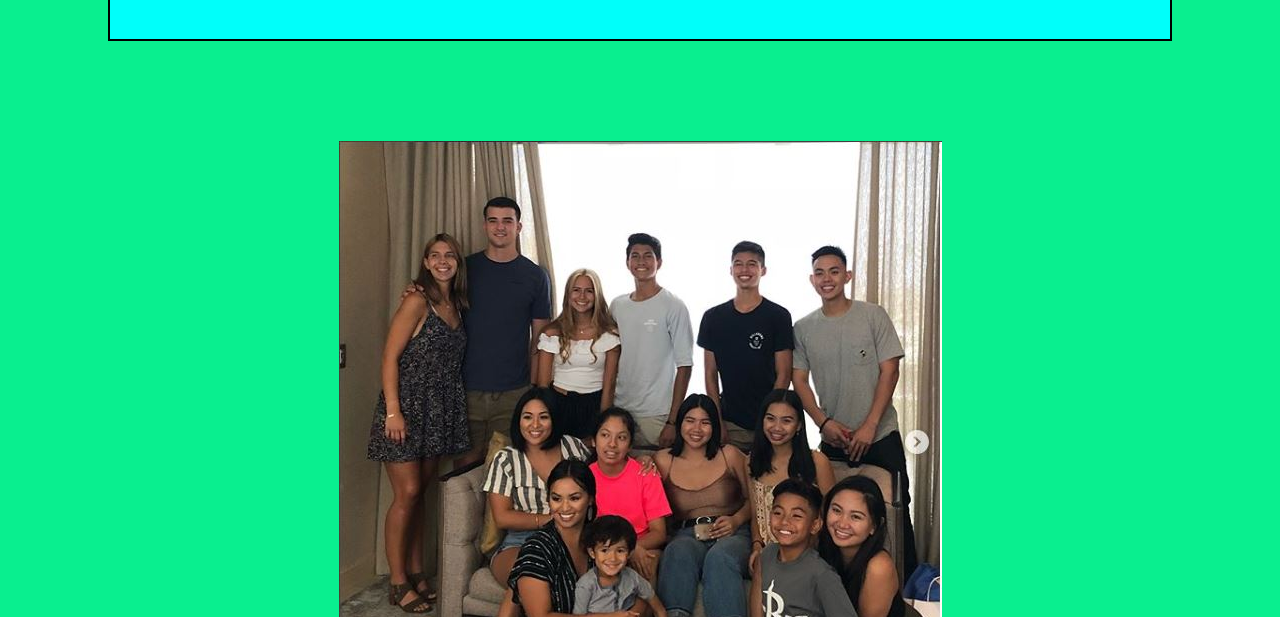
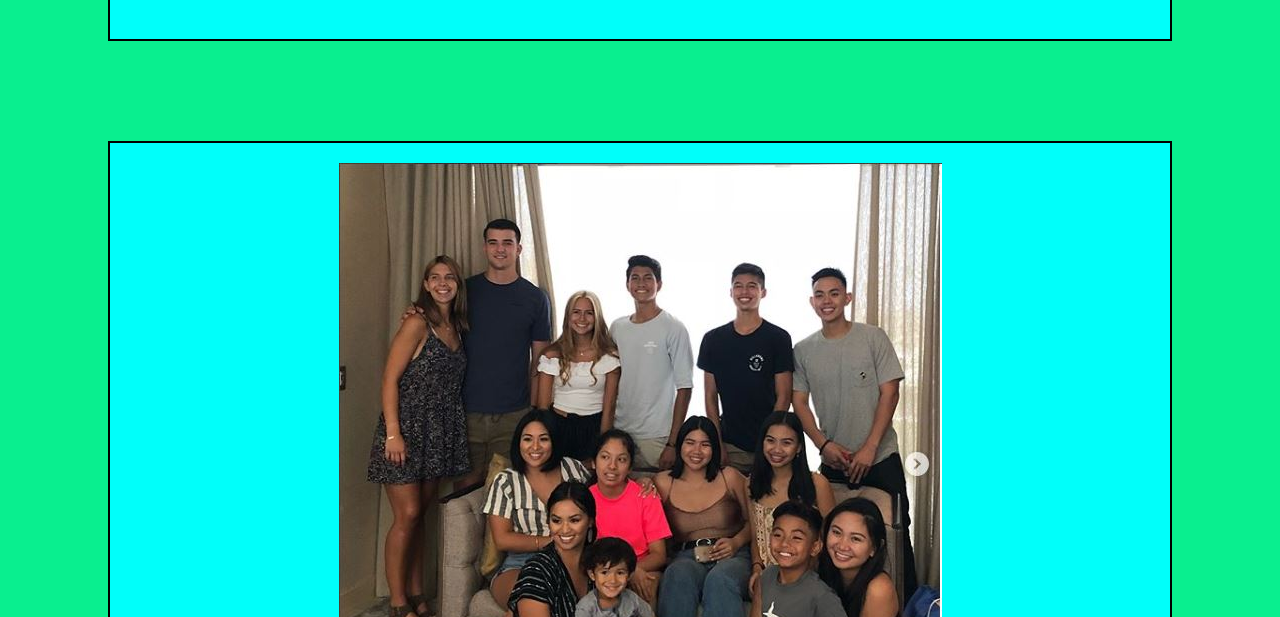
Before and after one commit to KyleMartinich/Advanced-Website, a plain HTML site: page index.html in a window 1280 px wide. Shown: the part 183-800 px from the top of the page. Drawn offline with Linux system fonts and the light colour scheme.

Commit message:
Update index.html

```diff
--- a/index.html
+++ b/index.html
@@ -7,8 +7,9 @@
   <div class="header">
 	<h1>Who is Kyle Martinich?</h1>
   </div>
+		<div class="header">
  <img src="AdvancedWebsiteImg1.jpg" title="My Filipino family">
-		</br>
+		</div>
 Hello, my name is Kyle Martinich and this website is a brief outlook on who I am. I am seventeen years old and am currently a junior at Damien Highschool.
 
 
```
